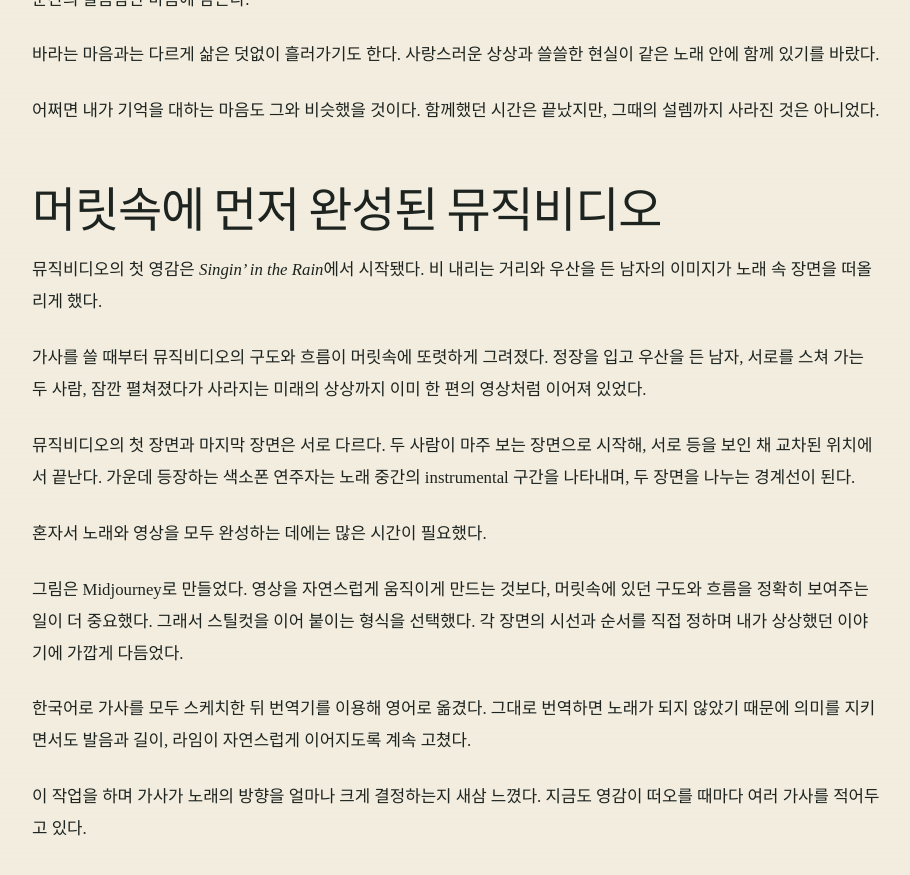
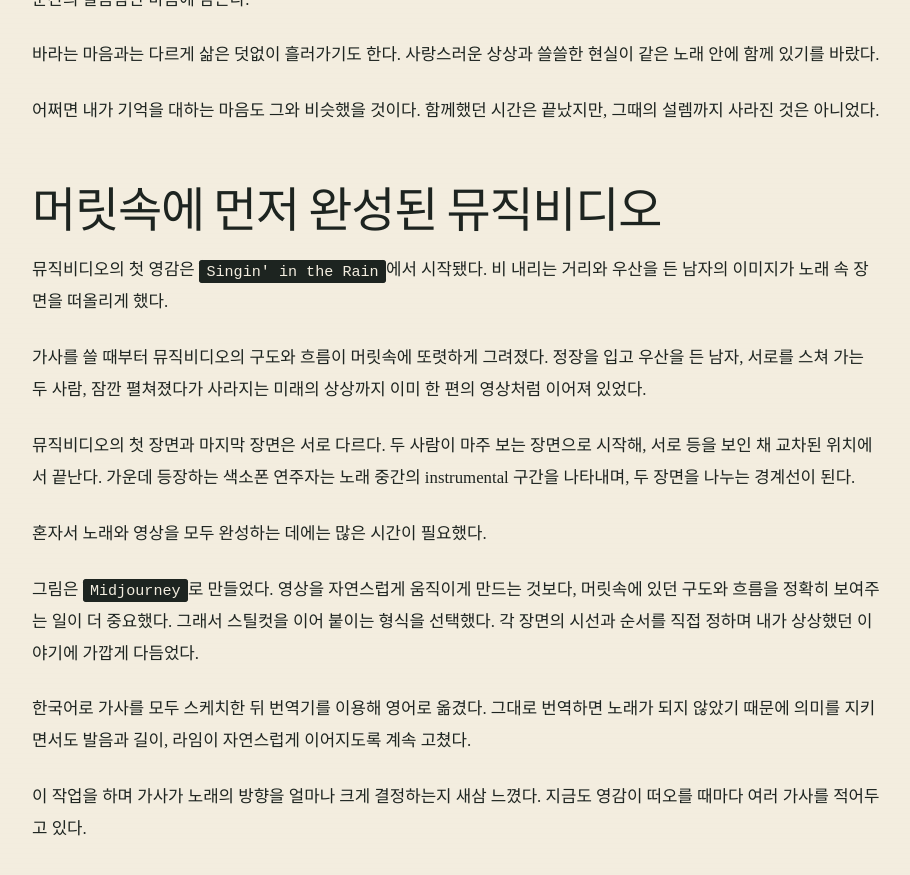
Before and after one commit to babypaunch/babypaunch.github.io, a Jekyll site: the page built from _posts/2026-08-26-sweet-like-cookies.md, in a window 1280 px wide and 900 px high, scrolled down 2216 px. Shown: the top 875 px of the window, without its empty margins (183-1093 px from the left). Built offline with Jekyll 4.4.1, drawn with Linux system fonts in a browser that asks for light colours; some web fonts are replaced.

Commit message:
style(blog): 제작 도구와 영감 작품 강조

```diff
--- a/_posts/2026-08-26-sweet-like-cookies.md
+++ b/_posts/2026-08-26-sweet-like-cookies.md
@@ -61,7 +61,7 @@ tags:
 
 ## 머릿속에 먼저 완성된 뮤직비디오
 
-뮤직비디오의 첫 영감은 *Singin' in the Rain*에서 시작됐다. 비 내리는 거리와 우산을 든 남자의 이미지가 노래 속 장면을 떠올리게 했다.
+뮤직비디오의 첫 영감은 `Singin' in the Rain`에서 시작됐다. 비 내리는 거리와 우산을 든 남자의 이미지가 노래 속 장면을 떠올리게 했다.
 
 가사를 쓸 때부터 뮤직비디오의 구도와 흐름이 머릿속에 또렷하게 그려졌다. 정장을 입고 우산을 든 남자, 서로를 스쳐 가는 두 사람, 잠깐 펼쳐졌다가 사라지는 미래의 상상까지 이미 한 편의 영상처럼 이어져 있었다.
 
@@ -69,7 +69,7 @@ tags:
 
 혼자서 노래와 영상을 모두 완성하는 데에는 많은 시간이 필요했다.
 
-그림은 Midjourney로 만들었다. 영상을 자연스럽게 움직이게 만드는 것보다, 머릿속에 있던 구도와 흐름을 정확히 보여주는 일이 더 중요했다. 그래서 스틸컷을 이어 붙이는 형식을 선택했다. 각 장면의 시선과 순서를 직접 정하며 내가 상상했던 이야기에 가깝게 다듬었다.
+그림은 `Midjourney`로 만들었다. 영상을 자연스럽게 움직이게 만드는 것보다, 머릿속에 있던 구도와 흐름을 정확히 보여주는 일이 더 중요했다. 그래서 스틸컷을 이어 붙이는 형식을 선택했다. 각 장면의 시선과 순서를 직접 정하며 내가 상상했던 이야기에 가깝게 다듬었다.
 
 한국어로 가사를 모두 스케치한 뒤 번역기를 이용해 영어로 옮겼다. 그대로 번역하면 노래가 되지 않았기 때문에 의미를 지키면서도 발음과 길이, 라임이 자연스럽게 이어지도록 계속 고쳤다.
 
```
Also changed, not shown: _posts/2026-08-26-sweet-like-cookies-en.md (+2 -2 lines).
